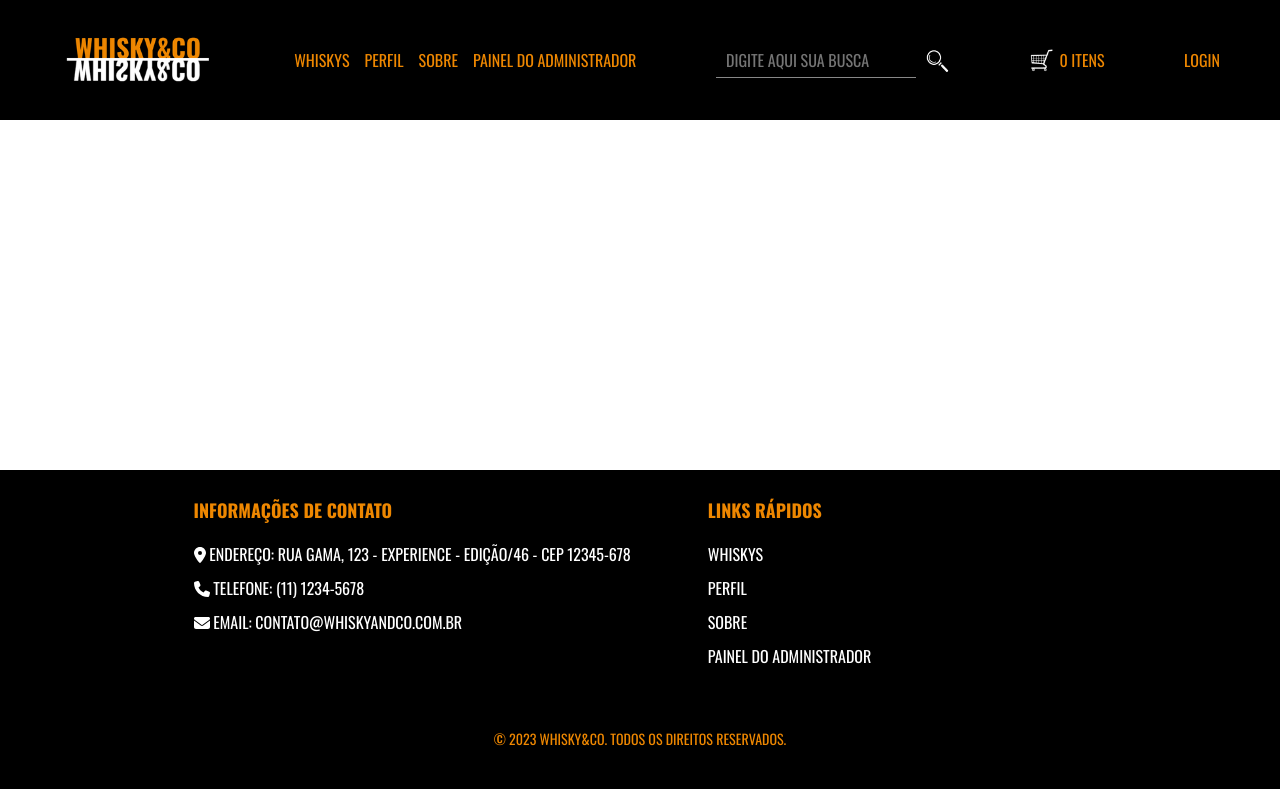
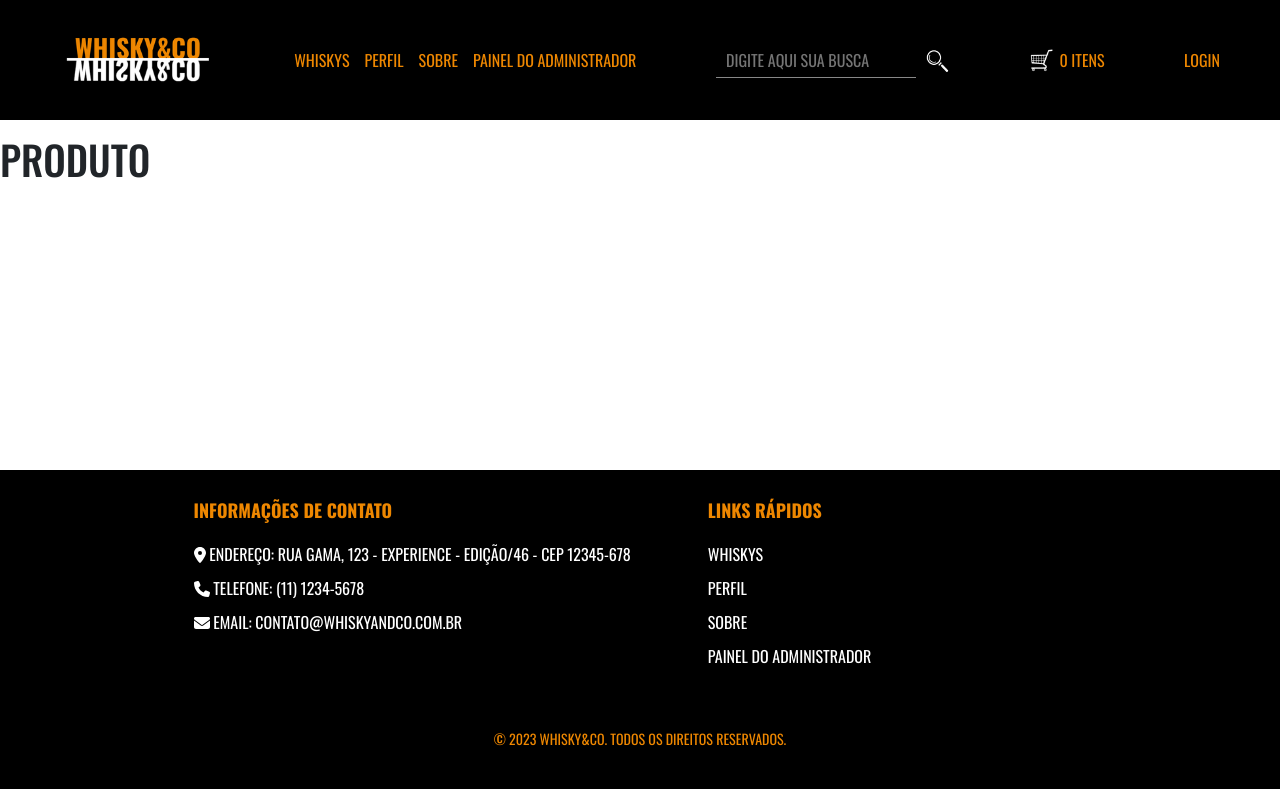
Before and after one commit to Silvio-Arem/whiskyAndCo, a React (Create React App) app: page /product in a window 1280 px wide. Built offline with nearby package versions, Linux system fonts and the light colour scheme.

Commit message:
feat: Product page created

```diff
--- /dev/null
+++ b/src/Pages/Product/index.tsx
@@ -0,0 +1,5 @@
+export default function Product() {
+    return (
+        <h1>Produto</h1>
+    )
+}
--- a/src/Routes.tsx
+++ b/src/Routes.tsx
@@ -10,6 +10,7 @@ import Order from "./Pages/Order";
 import ProductAdmin from "./Pages/ProductAdmin";
 import UserAdmin from "./Pages/UserAdmin";
 import CategoryAdmin from "./Pages/CategoryAdmin";
+import Product from "./Pages/Product";
 
 export default function routes() {
   return (
@@ -29,6 +30,7 @@ export default function routes() {
       <Route path='/profile/orders' element={<Orders />} />
       <Route path='/profile/orders/:id' element={<Order />} />
       <Route path='/products' element={<Products />} />
+      <Route path='/product' element={<Product />} />
       <Route path='/login' element={<Login />} />
       <Route path='/checkout' element={<Checkout />} />
     </WrapperRoutes>
```
